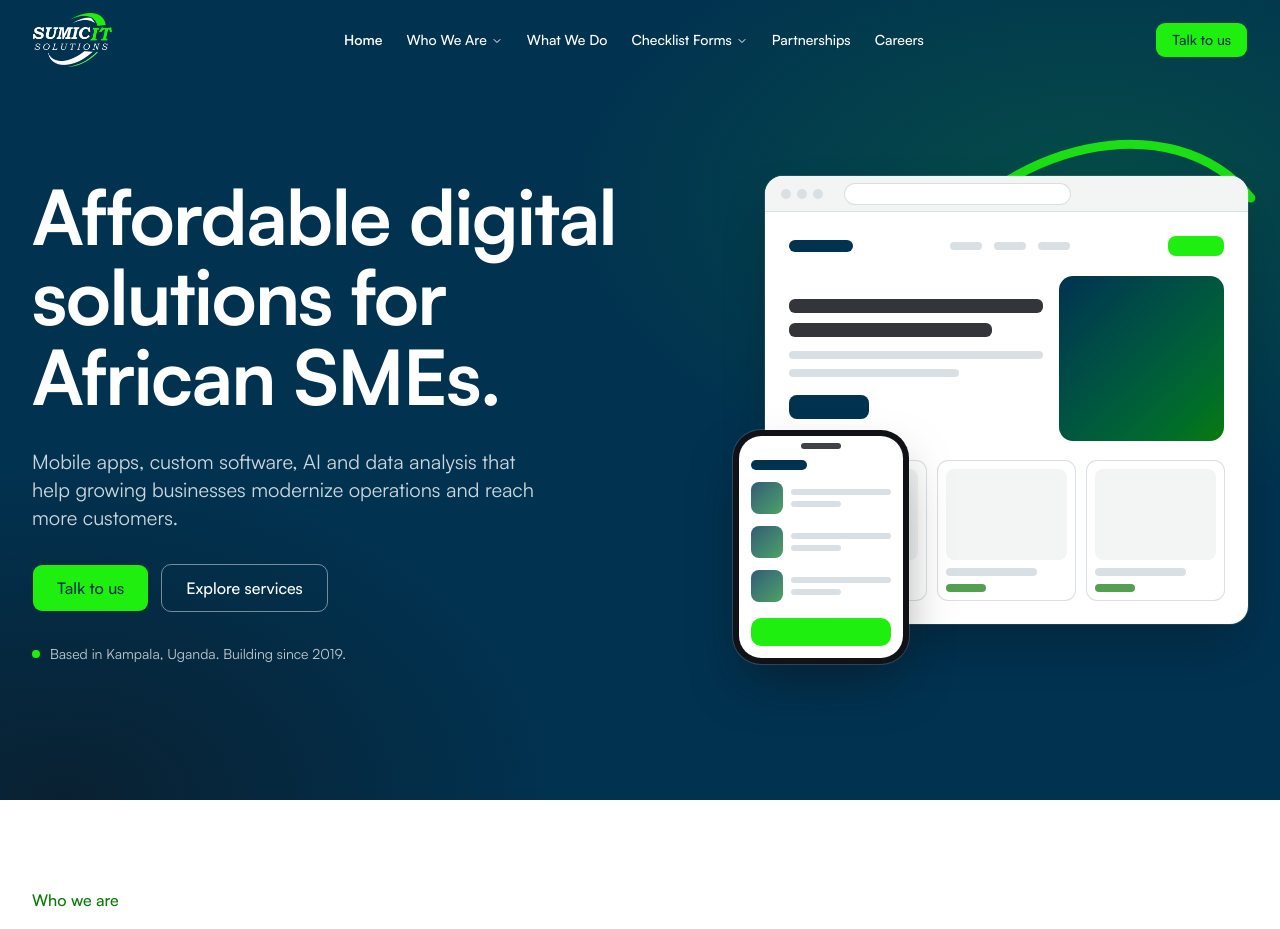
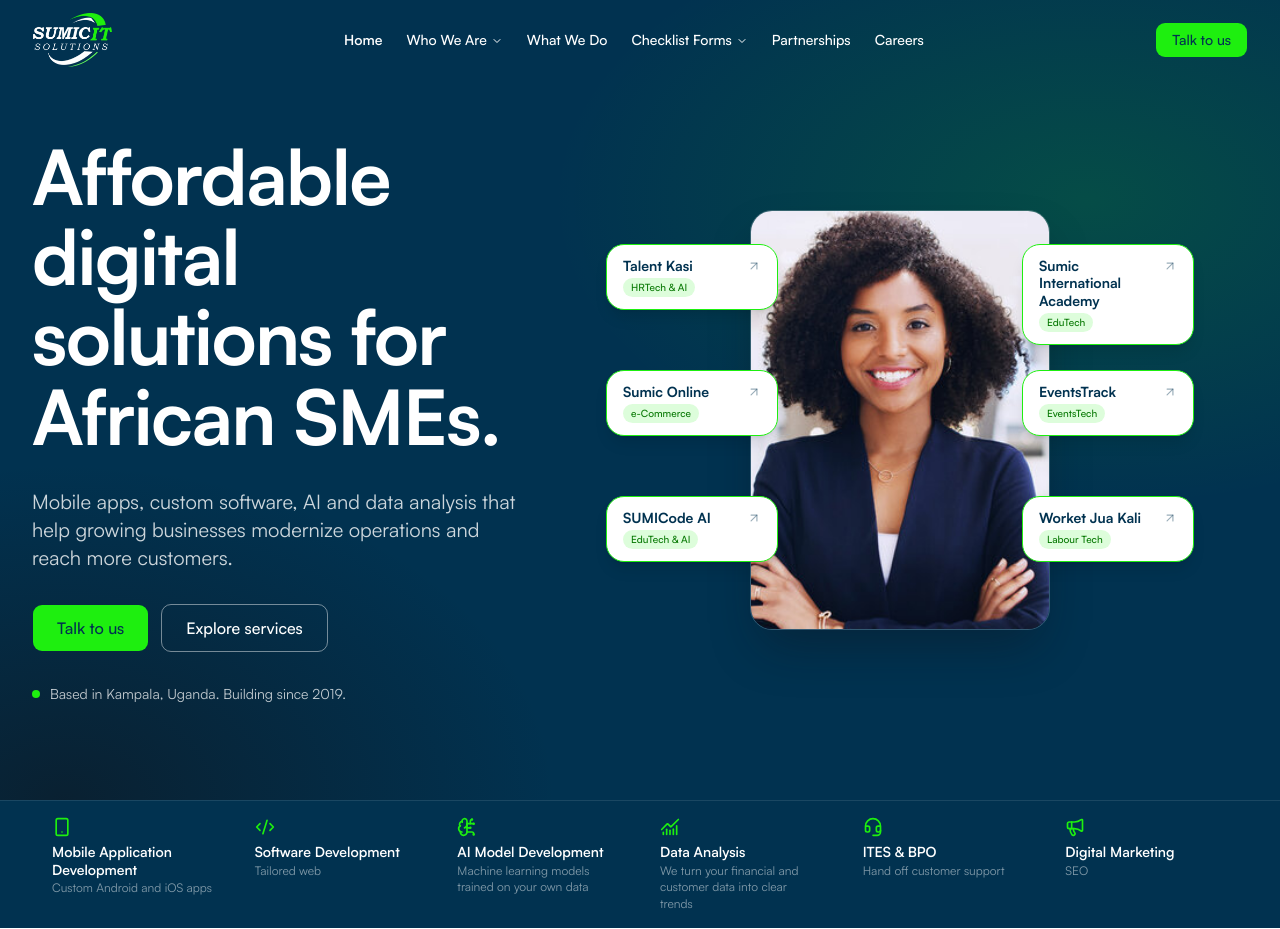
Before and after one commit to CeaserTA/sumic-website, a React (Vite) app: page / in a window 1280 px wide. Shown: the top 929 px of the page. Built offline with nearby package versions, Linux system fonts and the light colour scheme.

Commit message:
feat(home): redesign hero visual with device mockup and services strip

```diff
--- a/src/sections/home/HeroSection.tsx
+++ b/src/sections/home/HeroSection.tsx
@@ -10,6 +10,7 @@
 import { useHeavyEffects } from '@/hooks/useHeavyEffects'
 import { navHref } from '@/lib/nav'
 import { HeroBackground } from '@/sections/home/HeroBackground'
+import { HeroServicesStrip } from '@/sections/home/HeroServicesStrip'
 import { HeroVisual } from '@/sections/home/HeroVisual'
 
 interface HeroSectionProps {
@@ -22,6 +23,7 @@
   const [backgroundPaused, setBackgroundPaused] = useState(false)
 
   return (
+    <>
       <section
         id="hero"
         tabIndex={-1}
@@ -36,7 +38,6 @@
             size="icon-sm"
             onClick={() => setBackgroundPaused((paused) => !paused)}
             aria-pressed={backgroundPaused}
-          // Small, subtle corner control; fully opaque on hover/focus.
             className="absolute right-3 bottom-3 z-10 size-8 rounded-full border-brand-primary-foreground/25 bg-brand-heading/30 text-brand-primary-foreground/80 opacity-70 backdrop-blur-sm hover:opacity-100 focus-visible:opacity-100 sm:right-5 sm:bottom-5"
           >
             {backgroundPaused ? (
@@ -50,8 +51,8 @@
           </Button>
         )}
 
-      <Container className="grid items-center gap-16 pt-24 pb-16 sm:pt-28 lg:min-h-[min(100svh,56rem)] lg:grid-cols-12 lg:gap-10 lg:pt-32 lg:pb-22">
-        <div className="flex flex-col gap-8 lg:col-span-7">
+        <Container className="grid items-center gap-10 pt-24 pb-16 sm:pt-28 lg:min-h-[min(100svh,56rem)] lg:grid-cols-12 lg:gap-8 lg:pt-32 lg:pb-22">
+          <div className="flex flex-col gap-8 lg:col-span-5">
             {/* Display size (max ~76px): the headline is the page's thesis. */}
             <h1
               id={titleId}
@@ -80,10 +81,13 @@
             </p>
           </div>
 
-        <div className="lg:col-span-5">
+          <div className="lg:col-span-7">
             <HeroVisual />
           </div>
         </Container>
       </section>
+
+      <HeroServicesStrip />
+    </>
   )
 }
--- /dev/null
+++ b/src/sections/home/HeroServicesStrip.tsx
@@ -0,0 +1,47 @@
+import { serviceIcons } from '@/components/icons/serviceIcons'
+import { AppLink } from '@/components/layout/AppLink'
+import { services } from '@/content/services'
+
+/**
+ * Strip directly below the hero: all 6 service tiles in a row, no dividers,
+ * same navy background as the hero so it reads as one continuous block.
+ */
+export function HeroServicesStrip() {
+  return (
+    <div className="bg-brand-primary border-t border-brand-primary-foreground/10">
+      <div className="mx-auto max-w-screen-xl px-4 sm:px-6 lg:px-8">
+        <ul className="grid grid-cols-2 sm:grid-cols-3 lg:grid-cols-6">
+          {services.map((service) => {
+            const Icon = serviceIcons[service.id]
+            return (
+              <li key={service.id}>
+                <AppLink
+                  href={service.href}
+                  className="group flex flex-col gap-1.5 px-4 py-4 transition-colors hover:bg-brand-primary-foreground/5 lg:px-5 lg:py-4"
+                >
+                  <span className="flex items-center justify-center text-brand-accent sm:justify-start">
+                    <Icon className="size-5" aria-hidden="true" />
+                  </span>
+                  <span className="flex flex-col gap-0.5">
+                    <span className="text-sm font-semibold leading-tight text-brand-primary-foreground">
+                      {service.shortTitle ?? service.title}
+                    </span>
+                    <span className="text-xs leading-snug text-brand-primary-foreground/50">
+                      {stripDescription(service.description)}
+                    </span>
+                  </span>
+                </AppLink>
+              </li>
+            )
+          })}
+        </ul>
+      </div>
+    </div>
+  )
+}
+
+/** Returns just the first short phrase of a description (up to the first comma or full stop). */
+function stripDescription(desc: string): string {
+  const match = desc.match(/^[^.,]+[.,]?/)
+  return match ? match[0].replace(/[.,]$/, '') : desc.slice(0, 50)
+}
--- a/src/sections/home/HeroVisual.tsx
+++ b/src/sections/home/HeroVisual.tsx
@@ -1,91 +1,111 @@
-/**
- * Decorative device composition: a storefront in a browser window plus a mobile app,
- * the two things Sumic builds most. Skeleton blocks only, so it invents no content.
- */
+import { ArrowUpRightIcon } from 'lucide-react'
+
+import { AppLink } from '@/components/layout/AppLink'
+import { site } from '@/content/site'
+import { useReducedMotionPreference } from '@/hooks/useHeavyEffects'
+
+const leftProducts = site.products.slice(0, 3)
+const rightProducts = site.products.slice(3, 6)
+const cardTops = ['8%', '38%', '68%'] as const
+const floatDelays = ['0s', '0.8s', '1.6s', '0.4s', '1.2s', '2s'] as const
+
+interface ProductCardProps {
+  name: string
+  category: string
+  href: string
+  floatDelay: string
+  reduceMotion: boolean
+}
+
+function ProductCard({ name, category, href, floatDelay, reduceMotion }: ProductCardProps) {
+  return (
+    <AppLink
+      href={href}
+      style={reduceMotion ? undefined : { animation: 'heroFloat 6s ease-in-out infinite', animationDelay: floatDelay }}
+      className="flex w-[172px] items-start justify-between gap-2 rounded-2xl border-[1.5px] border-brand-accent bg-brand-surface px-4 py-3 shadow-lg transition-transform duration-200 hover:-translate-y-1"
+    >
+      <div className="flex min-w-0 flex-col gap-1">
+        <span className="text-sm font-bold leading-tight text-brand-primary">{name}</span>
+        <span className="w-fit rounded-full bg-brand-accent/15 px-2 py-0.5 text-[10px] font-medium text-brand-accent-ink">
+          {category}
+        </span>
+      </div>
+      <ArrowUpRightIcon aria-hidden="true" className="mt-0.5 size-3.5 shrink-0 text-brand-primary/40" />
+    </AppLink>
+  )
+}
+
 export function HeroVisual() {
+  const reduceMotion = useReducedMotionPreference()
+
   return (
-    <div
-      aria-hidden="true"
-      className="relative mx-auto w-full max-w-md pb-10 sm:max-w-lg lg:max-w-none"
-    >
-      {/* Arc echoing the swoosh in the Sumic logo. */}
-      <svg
-        viewBox="0 0 400 200"
-        fill="none"
-        className="absolute -top-12 -right-4 w-3/4 text-brand-accent sm:-top-16"
-      >
-        <path
-          d="M20 170 C 110 30, 300 -10, 385 95"
-          stroke="currentColor"
-          strokeWidth="10"
-          strokeLinecap="round"
-          opacity="0.9"
-        />
-      </svg>
+    <>
+      {!reduceMotion && (
+        <style>{`
+          @keyframes heroFloat {
+            0%, 100% { transform: translateY(0); }
+            50%       { transform: translateY(-6px); }
+          }
+        `}</style>
+      )}
 
-      {/* CSS entrance (animate-rise-in) so it starts on first paint, before JS. */}
-      <div className="relative animate-rise-in overflow-hidden rounded-2xl bg-brand-surface shadow-2xl ring-1 shadow-brand-heading/40 ring-brand-primary-foreground/10 [animation-delay:500ms]">
-        <div className="flex h-9 items-center gap-1.5 border-b border-brand-line bg-brand-surface-muted px-4">
-          <span className="size-2.5 rounded-full bg-brand-line" />
-          <span className="size-2.5 rounded-full bg-brand-line" />
-          <span className="size-2.5 rounded-full bg-brand-line" />
-          <span className="ml-4 h-5 w-1/2 rounded-full bg-brand-surface ring-1 ring-brand-line" />
-        </div>
+      {/* ── DESKTOP ── */}
+      <div aria-hidden="true" className="relative hidden lg:block">
+        <div className="relative mx-auto" style={{ width: '300px', height: '420px' }}>
 
-        <div className="flex flex-col gap-5 p-5 sm:p-6">
-          <div className="flex items-center justify-between">
-            <span className="h-3 w-16 rounded-sm bg-brand-primary" />
-            <span className="hidden gap-3 sm:flex">
-              <span className="h-2 w-8 rounded-full bg-brand-line" />
-              <span className="h-2 w-8 rounded-full bg-brand-line" />
-              <span className="h-2 w-8 rounded-full bg-brand-line" />
-            </span>
-            <span className="h-5 w-14 rounded-md bg-brand-accent" />
-          </div>
+          {leftProducts.map((product, i) => (
+            <div key={product.name} className="absolute right-[calc(100%-28px)] z-10" style={{ top: cardTops[i] }}>
+              <ProductCard name={product.name} category={product.category} href={product.href} floatDelay={floatDelays[i]} reduceMotion={reduceMotion} />
+            </div>
+          ))}
 
-          <div className="grid grid-cols-5 items-center gap-4">
-            <div className="col-span-3 flex flex-col gap-2.5">
-              <span className="h-3.5 w-full rounded-sm bg-brand-heading/85" />
-              <span className="h-3.5 w-4/5 rounded-sm bg-brand-heading/85" />
-              <span className="mt-1 h-2 w-full rounded-full bg-brand-line" />
-              <span className="h-2 w-2/3 rounded-full bg-brand-line" />
-              <span className="mt-2 h-6 w-20 rounded-md bg-brand-primary" />
+          <img
+            src="/images/services/hero_image.jpg"
+            alt="Sumic IT Solutions"
+            width={600}
+            height={750}
+            // @ts-expect-error — fetchpriority valid HTML, not yet in React types
+            fetchpriority="high"
+            decoding="async"
+            className="absolute inset-0 h-full w-full rounded-3xl border border-brand-primary-foreground/20 object-cover object-top shadow-2xl shadow-brand-heading/40"
+          />
+
+          {rightProducts.map((product, i) => (
+            <div key={product.name} className="absolute left-[calc(100%-28px)] z-10" style={{ top: cardTops[i] }}>
+              <ProductCard name={product.name} category={product.category} href={product.href} floatDelay={floatDelays[i + 3]} reduceMotion={reduceMotion} />
             </div>
-            <div className="col-span-2 aspect-square rounded-xl bg-linear-to-br from-brand-primary to-brand-accent-ink" />
-          </div>
-
-          <div className="grid grid-cols-3 gap-3">
-            {[0, 1, 2].map((item) => (
-              <div key={item} className="flex flex-col gap-2 rounded-lg p-2 ring-1 ring-brand-line">
-                <span className="aspect-4/3 rounded-md bg-brand-surface-muted" />
-                <span className="h-2 w-3/4 rounded-full bg-brand-line" />
-                <span className="h-2 w-1/3 rounded-full bg-brand-accent-ink/70" />
-              </div>
-            ))}
-          </div>
+          ))}
         </div>
       </div>
 
-      <div className="absolute bottom-0 -left-3 w-[38%] max-w-44 animate-rise-in rounded-[1.75rem] bg-brand-heading p-1.5 shadow-2xl ring-1 shadow-brand-heading/50 ring-brand-primary-foreground/15 [animation-delay:800ms] sm:-left-8">
-        <div className="flex flex-col overflow-hidden rounded-[1.4rem] bg-brand-surface">
-          <div className="flex h-5 items-center justify-center">
-            <span className="h-1.5 w-10 rounded-full bg-brand-heading/80" />
-          </div>
-          <div className="flex flex-col gap-3 px-3 pt-1 pb-3">
-            <span className="h-2.5 w-14 rounded-sm bg-brand-primary" />
-            {[0, 1, 2].map((row) => (
-              <div key={row} className="flex items-center gap-2">
-                <span className="size-8 shrink-0 rounded-md bg-linear-to-br from-brand-primary/80 to-brand-accent-ink/70" />
-                <span className="flex flex-1 flex-col gap-1.5">
-                  <span className="h-1.5 w-full rounded-full bg-brand-line" />
-                  <span className="h-1.5 w-1/2 rounded-full bg-brand-line" />
+      {/* ── MOBILE ── */}
+      <div className="flex flex-col items-center gap-6 lg:hidden">
+        <img
+          src="/images/services/hero_image.jpg"
+          alt="Sumic IT Solutions"
+          width={600}
+          height={750}
+          // @ts-expect-error — fetchpriority valid HTML, not yet in React types
+          fetchpriority="high"
+          decoding="async"
+          className="w-full max-w-sm rounded-3xl border border-brand-primary-foreground/20 object-cover object-top shadow-xl"
+        />
+        <ul className="grid w-full grid-cols-2 gap-3">
+          {site.products.map((product) => (
+            <li key={product.name}>
+              <AppLink
+                href={product.href}
+                className="flex h-full flex-col gap-1.5 rounded-2xl border-[1.5px] border-brand-accent bg-brand-surface px-3 py-2.5 shadow-md"
+              >
+                <span className="text-xs font-bold leading-tight text-brand-primary">{product.name}</span>
+                <span className="w-fit rounded-full bg-brand-accent/15 px-2 py-0.5 text-[10px] font-medium text-brand-accent-ink">
+                  {product.category}
                 </span>
-              </div>
-            ))}
-            <span className="mt-1 h-7 rounded-lg bg-brand-accent" />
-          </div>
-        </div>
+              </AppLink>
+            </li>
+          ))}
+        </ul>
       </div>
-    </div>
+    </>
   )
 }
```
Also changed, not shown: public/images/services/hero_image.jpg (added). Lines whose indentation alone changed are shown as unchanged.
